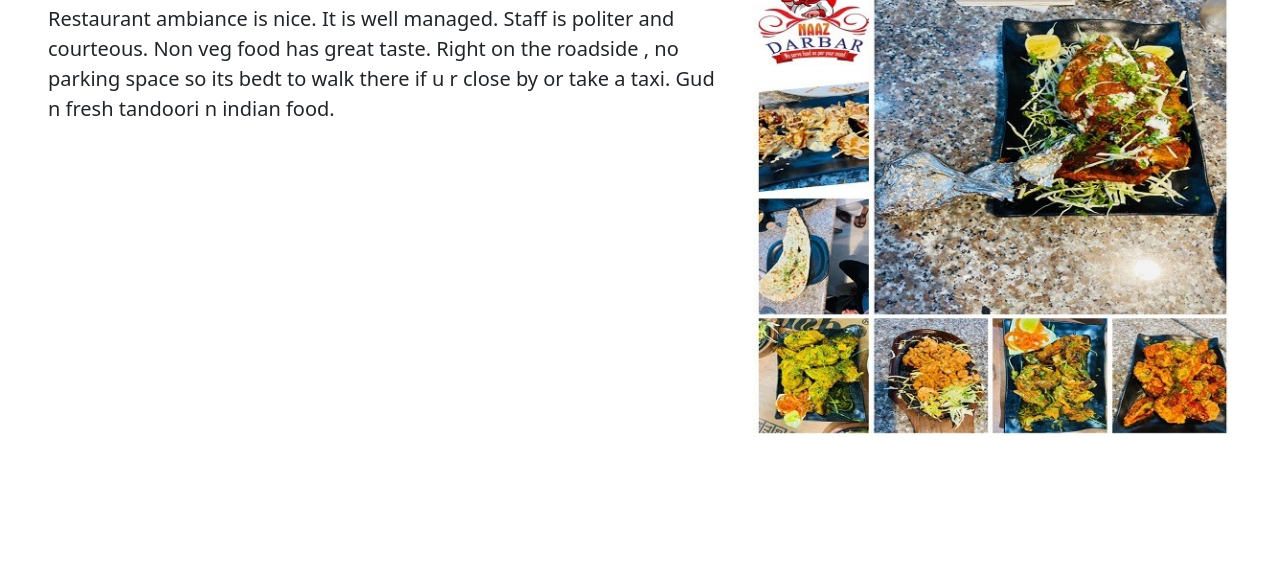
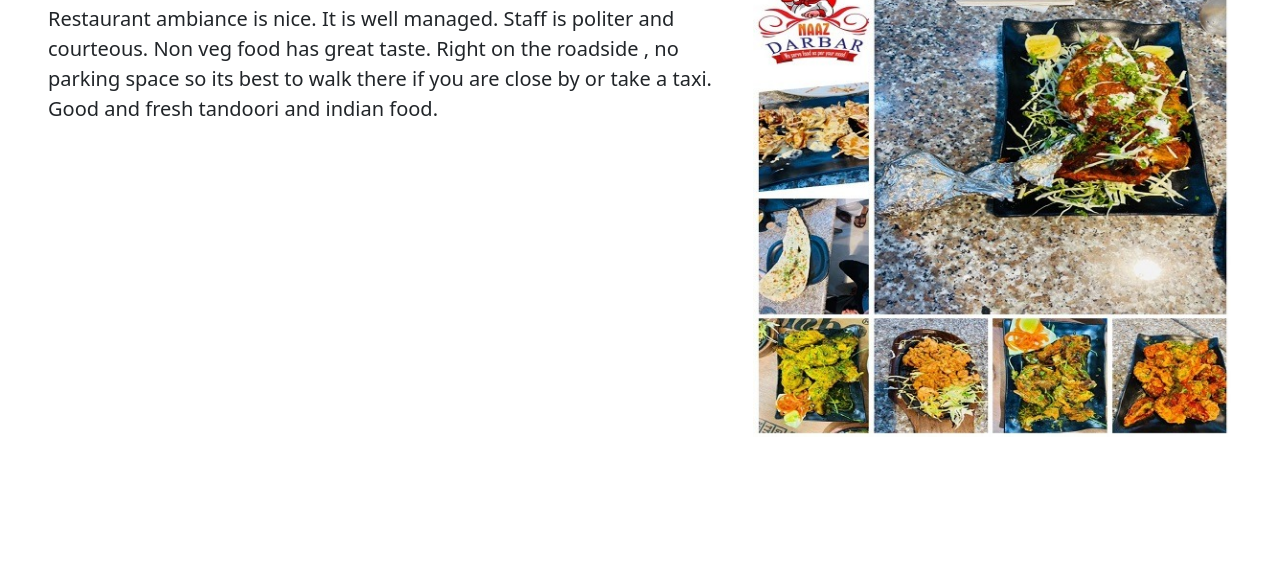
Before and after one commit to Armaan2807/Dehradun-Hillstation, a plain HTML site: page food.html in a window 1280 px wide. Shown: the part 194-769 px from the top of the page. Drawn offline with nearby package versions, Linux system fonts and the light colour scheme.

Commit message:
adding changes in paragraph

```diff
--- a/food.html
+++ b/food.html
@@ -53,7 +53,7 @@
 
 
 
-            Restaurant ambiance is nice. It is well managed. Staff is politer and courteous. Non veg food has great taste. Right on the roadside , no parking space so its bedt to walk there if u r close by or take a taxi. Gud n fresh tandoori n indian food. </p>
+            Restaurant ambiance is nice. It is well managed. Staff is politer and courteous. Non veg food has great taste. Right on the roadside , no parking space so its best to walk there if  you are close by or take a taxi. Good and fresh tandoori and indian food. </p>
         </div>
         <div class="col-md-5 ">
       <img class="img-fluid" src="images/place/naazfffffofooooof.jpeg" width="500px" height="500px" alt="">
```
